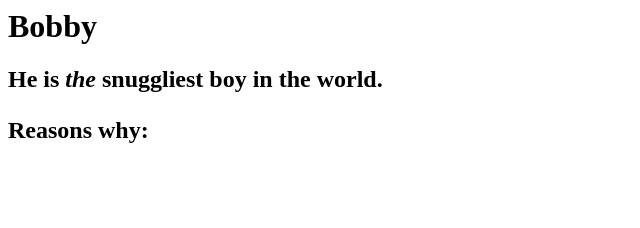
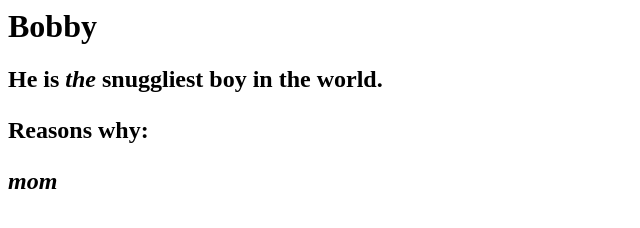
Before and after one commit to natalietaormina/hello-world, a plain HTML site: page index.html in a window 1280 px wide. Shown: the full height of the page, 0-640 px from the left. Drawn offline with Linux system fonts and the light colour scheme.

Commit message:
Update index.html

```diff
--- a/index.html
+++ b/index.html
@@ -1,3 +1,4 @@
 <h1>Bobby</h1>
 <h2>He is <em>the</em> snuggliest boy in the world.
 <p>Reasons why:</p>
+  <em>mom</em>
```
